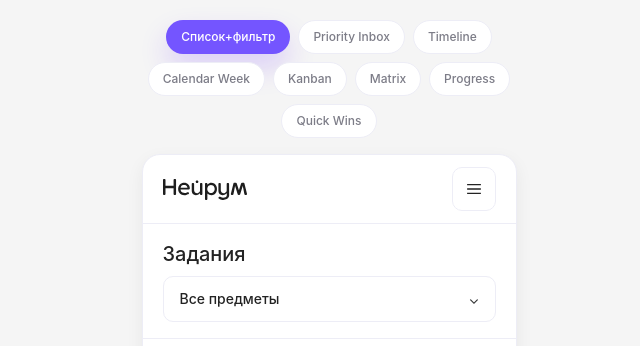
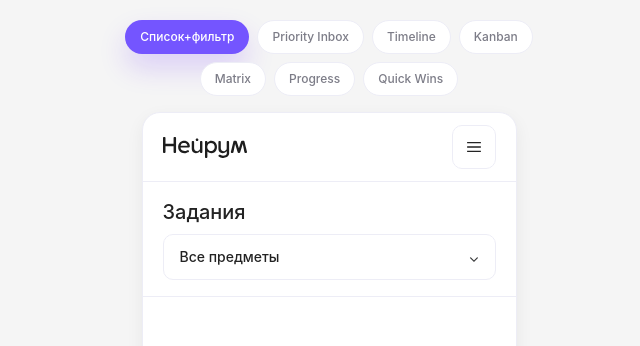
Before and after one commit to nikit34/neuroom-homework-density-prototypes, a React (Vite) app: page /neuroom-homework-density-prototypes/chips in a window 1280 px wide. Shown: the top 346 px of the page, without its empty margins (311-951 px from the left). Built offline with nearby package versions, Linux system fonts and the light colour scheme.

Commit message:
Remove Calendar Week variant

```diff
--- a/src/App.tsx
+++ b/src/App.tsx
@@ -7,7 +7,7 @@ import HwDetailModal from "./HwDetailModal";
 import VariantFigmaMobile from "./VariantFigmaMobile";
 import VariantTimelineDashboard from "./VariantTimelineDashboard";
 import VariantPriorityInbox from "./VariantPriorityInbox";
-import VariantCalendarWeek from "./VariantCalendarWeek";
+
 import VariantKanban from "./VariantKanban";
 import VariantMatrix from "./VariantMatrix";
 import VariantProgressTracker from "./VariantProgressTracker";
@@ -17,7 +17,7 @@ const tabs = [
   { key: "figma", label: "Список+фильтр", path: "/" },
   { key: "priority", label: "Priority Inbox", path: "/priority" },
   { key: "timeline-dashboard", label: "Timeline", path: "/timeline" },
-  { key: "calendar", label: "Calendar Week", path: "/calendar" },
+
   { key: "kanban", label: "Kanban", path: "/kanban" },
   { key: "matrix", label: "Matrix", path: "/matrix" },
   { key: "progress", label: "Progress", path: "/progress" },
@@ -27,7 +27,7 @@ const tabs = [
 function getActiveTab(pathname: string): string {
   if (pathname === "/priority") return "priority";
   if (pathname === "/timeline") return "timeline-dashboard";
-  if (pathname === "/calendar") return "calendar";
+
   if (pathname === "/kanban") return "kanban";
   if (pathname === "/matrix") return "matrix";
   if (pathname === "/progress") return "progress";
@@ -99,7 +99,7 @@ function App() {
             <Route path="/" element={<VariantFigmaMobile selectedSubjectId={selectedSubjectId} onSelect={setSelectedHw} />} />
             <Route path="/priority" element={<VariantPriorityInbox onSelect={setSelectedHw} />} />
             <Route path="/timeline" element={<VariantTimelineDashboard onSelect={setSelectedHw} />} />
-            <Route path="/calendar" element={<VariantCalendarWeek selectedSubjectId={selectedSubjectId} onSelect={setSelectedHw} />} />
+
             <Route path="/kanban" element={<VariantKanban selectedSubjectId={selectedSubjectId} onSelect={setSelectedHw} />} />
             <Route path="/matrix" element={<VariantMatrix selectedSubjectId={selectedSubjectId} onSelect={setSelectedHw} />} />
             <Route path="/progress" element={<VariantProgressTracker selectedSubjectId={selectedSubjectId} onSelect={setSelectedHw} />} />
```
